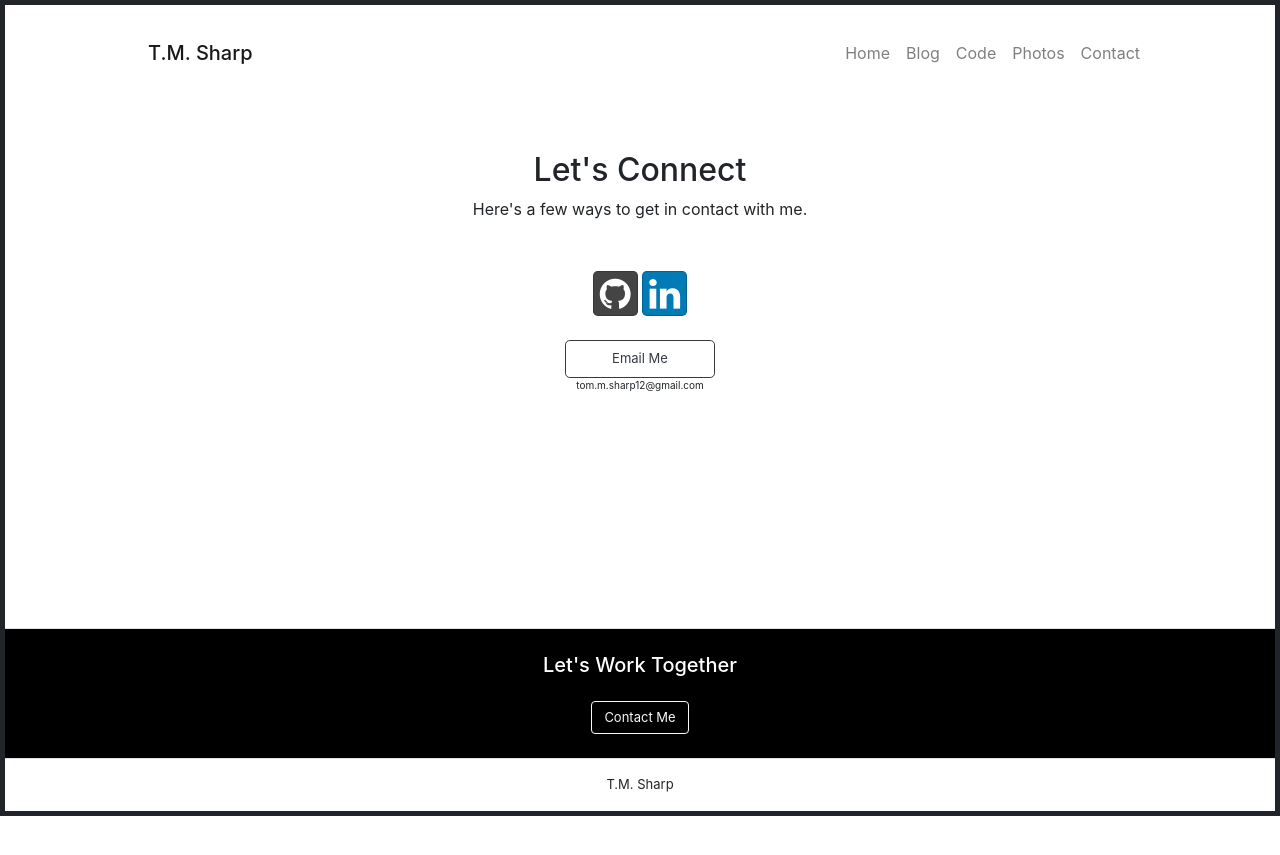
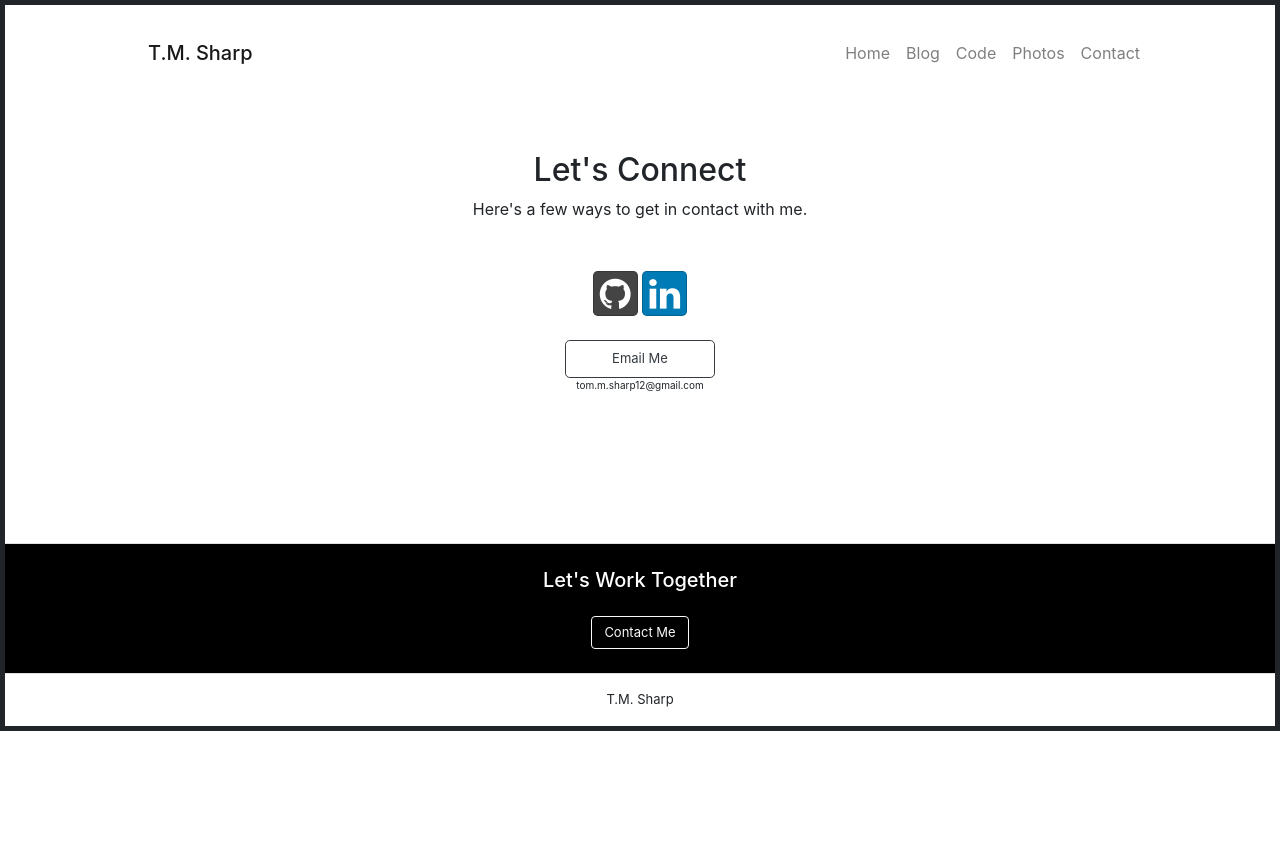
Before and after one commit to tomsharp/tmsharp.github.io, a Jekyll site: the page built from contact.html, in a window 1280 px wide. Shown: the top 855 px of the page. Built offline with Jekyll 4.4.1, drawn with Linux system fonts in a browser that asks for light colours.

Commit message:
updated margin on contact page

```diff
--- a/contact.html
+++ b/contact.html
@@ -1,7 +1,7 @@
 ---
 title: T.M. Sharp | Contact
 ---
-<div class="inner-container space-y text-center" style="margin-bottom: 185px;">
+<div class="inner-container space-y text-center" style="margin-bottom: 100px;">
     <H2>Let's Connect</H2>
     <div class="space-bottom">
         Here's a few ways to get in contact with me.
```
